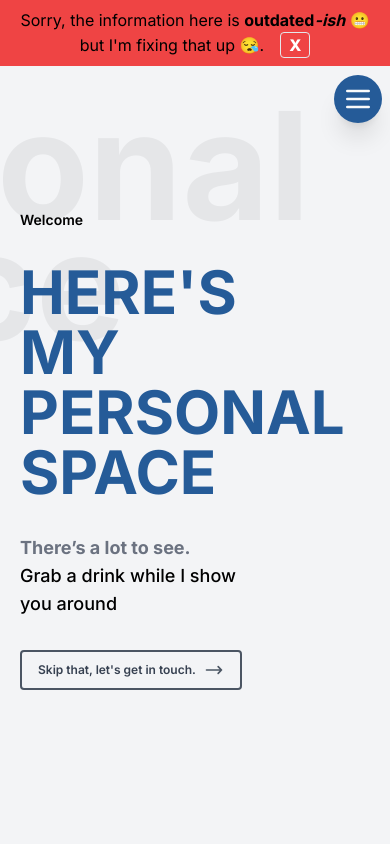
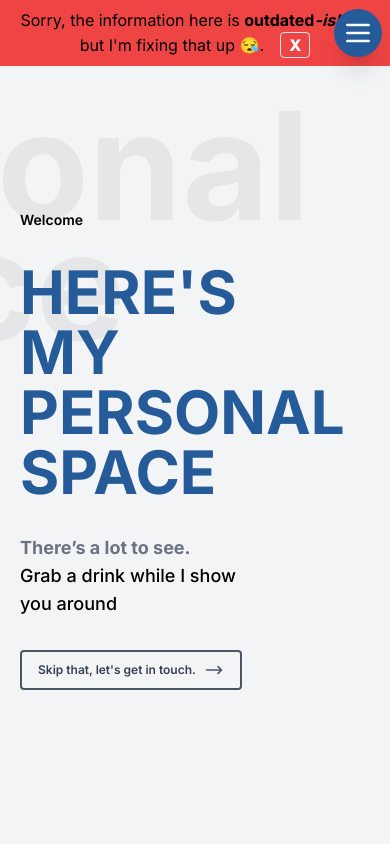
Before and after one commit to frankchoongsaeng/portfolio, a Next.js app: page / in a window 390 px wide. Shown: the top 844 px of the page. Built offline with nearby package versions, Linux system fonts and the light colour scheme.

Commit message:
fixed scrolling menu icon on mobile

```diff
--- a/components/nav.tsx
+++ b/components/nav.tsx
@@ -4,31 +4,29 @@ import Button from "components/button";
 import { useEffect, useState } from "react";
 
 function NavLinks() {
-  return <>
+  return (
+    <>
       <Link
         href="/"
-      className="nav-item inline-block py-4 focus:outline-none focus:underline hover:underline">
-
+        className="nav-item inline-block py-4 focus:outline-none focus:underline hover:underline"
+      >
         About
-
       </Link>
       <span className="inline-block h-4 border-l-2 border-light"></span>
       <Link
         href="/#contact"
-      className="nav-item inline-block py-4 focus:outline-none focus:underline hover:underline">
-
+        className="nav-item inline-block py-4 focus:outline-none focus:underline hover:underline"
+      >
         Contact Me
-
       </Link>
       <span className="inline-block h-4 border-l-2 border-light"></span>
       <div className="pr-8">
         <Link href="/blog">
-
           <Button>Personal Blog</Button>
-
         </Link>
       </div>
-  </>;
+    </>
+  );
 }
 
 export default function Nav() {
@@ -53,7 +51,7 @@ export default function Nav() {
     <>
       <div className="sticky top-0 z-50 bg-white shadow-xl">
         {/* expand button */}
-        <div className="fixed right-0 z-0 w-full" style={{ zIndex: -100 }}>
+        <div className="fixed right-0 top-0 z-0 w-full">
           <div
             className={`w-16 h-16 mt-px p-2 ml-auto relative z-10`}
             style={{ transformStyle: "preserve-3d" }}
@@ -99,7 +97,6 @@ export default function Nav() {
             </nav>
           </div>
         </div>
-
         {/* nav bar */}
         <div className="relative z-10 bg-white hidden md:block">
           <Container>
--- a/pages/_app.tsx
+++ b/pages/_app.tsx
@@ -1,5 +1,5 @@
 import { useEffect, useState } from "react";
-import { Router, useRouter } from "next/router";
+import { useRouter } from "next/router";
 import NProgress from "nprogress";
 import "nprogress/nprogress.css";
 
@@ -44,9 +44,6 @@ function MyApp({ Component, pageProps }) {
 function OutdatedAlert({ onClose }) {
   return (
     <>
-      {/* <Head>
-        <link rel="stylesheet" href="nprogress.css" />
-      </Head> */}
       <div className="bg-red-500 text-black text-center p-2">
         <span>
           Sorry, the information here is{" "}
```
Lines whose indentation alone changed are shown as unchanged.
